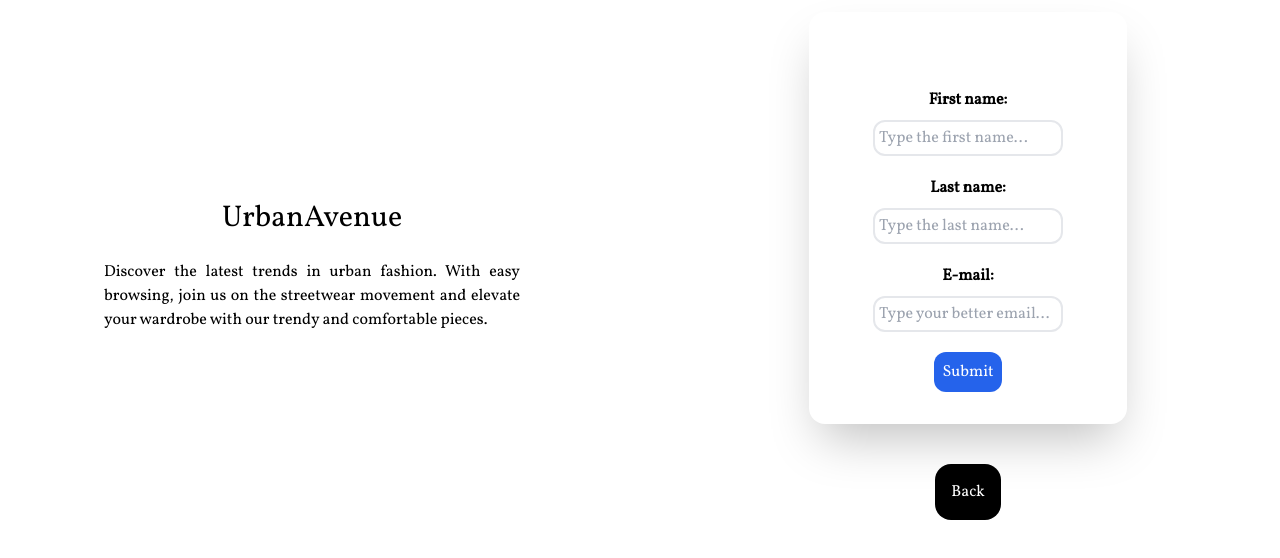
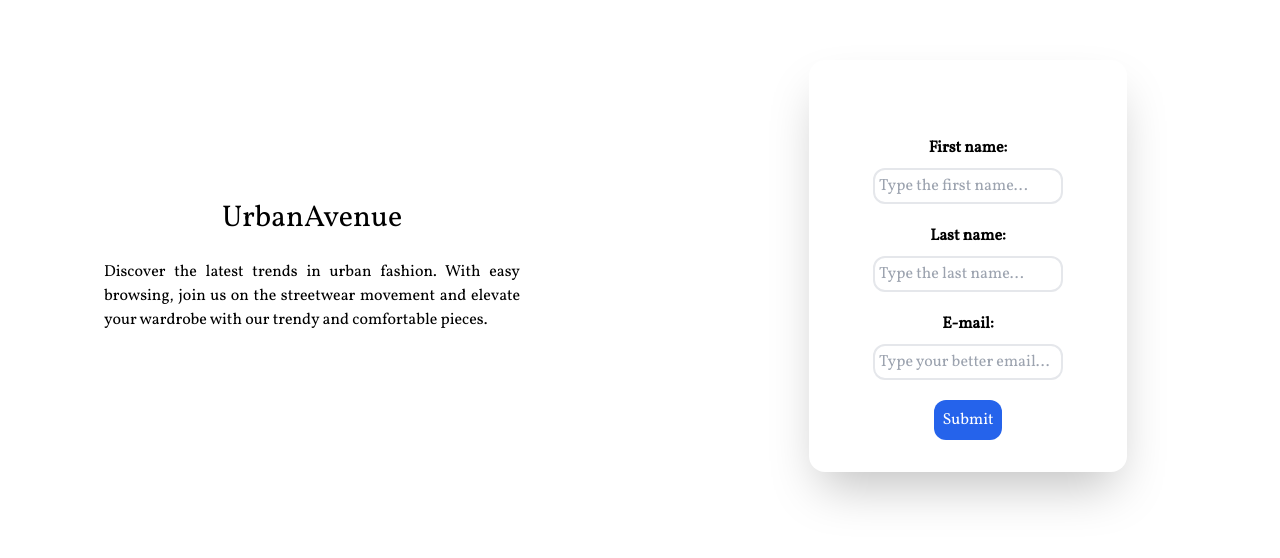
Before and after one commit to joaopedrosc250/e-commerce, a Next.js app: page /sign in a window 1280 px wide. Shown: the part 134-692 px from the top of the page. Built offline with nearby package versions, Linux system fonts and the light colour scheme.

Commit message:
:wrench: minor-changes

```diff
--- a/src/components/Form/index.tsx
+++ b/src/components/Form/index.tsx
@@ -55,12 +55,6 @@ export const Form = () => {
             </button>
           </form>
         </div>
-        <a
-          href="/"
-          className="text-white w-fit p-4 bg-black rounded-2xl hover:scale-110 hover:bg-white hover:text-black"
-        >
-          Back
-        </a>
       </div>
     </div>
   );
--- a/src/components/Slider/index.tsx
+++ b/src/components/Slider/index.tsx
@@ -13,7 +13,7 @@ export const Slider = () => {
   return (
     <div className="w-full">
       <div className="flex lg:flex-row justify-center overflow-hidden">
-        <div className="flex xs:p-4 items-center lg:h-[38rem]">
+        <div className="flex xs:p-4 items-center lg:h-[35rem]">
           {images.map((image) => (
             <div
               className="h-full hover:scale-105 hover:pl-2 hover:pr-2 transition-all"
```
